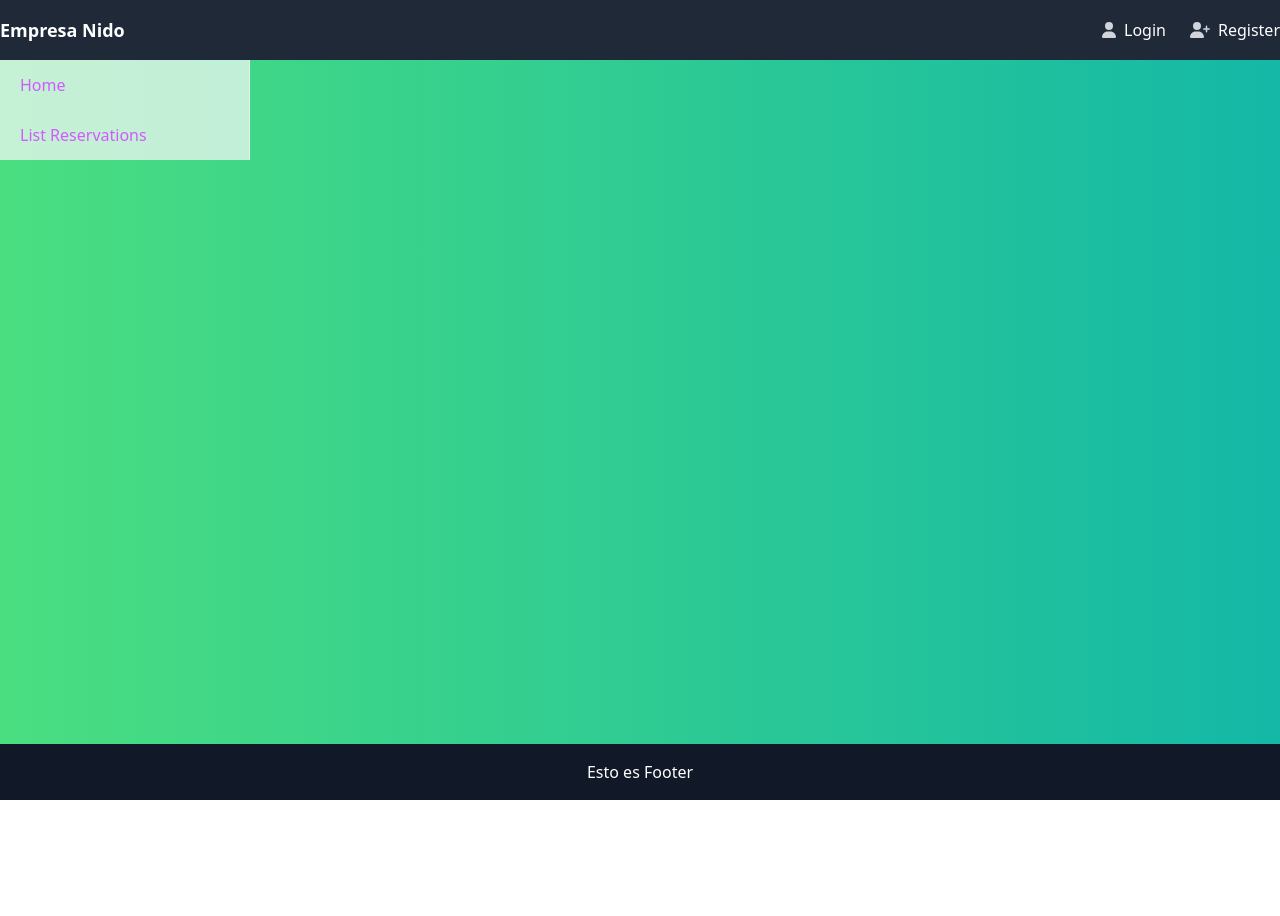
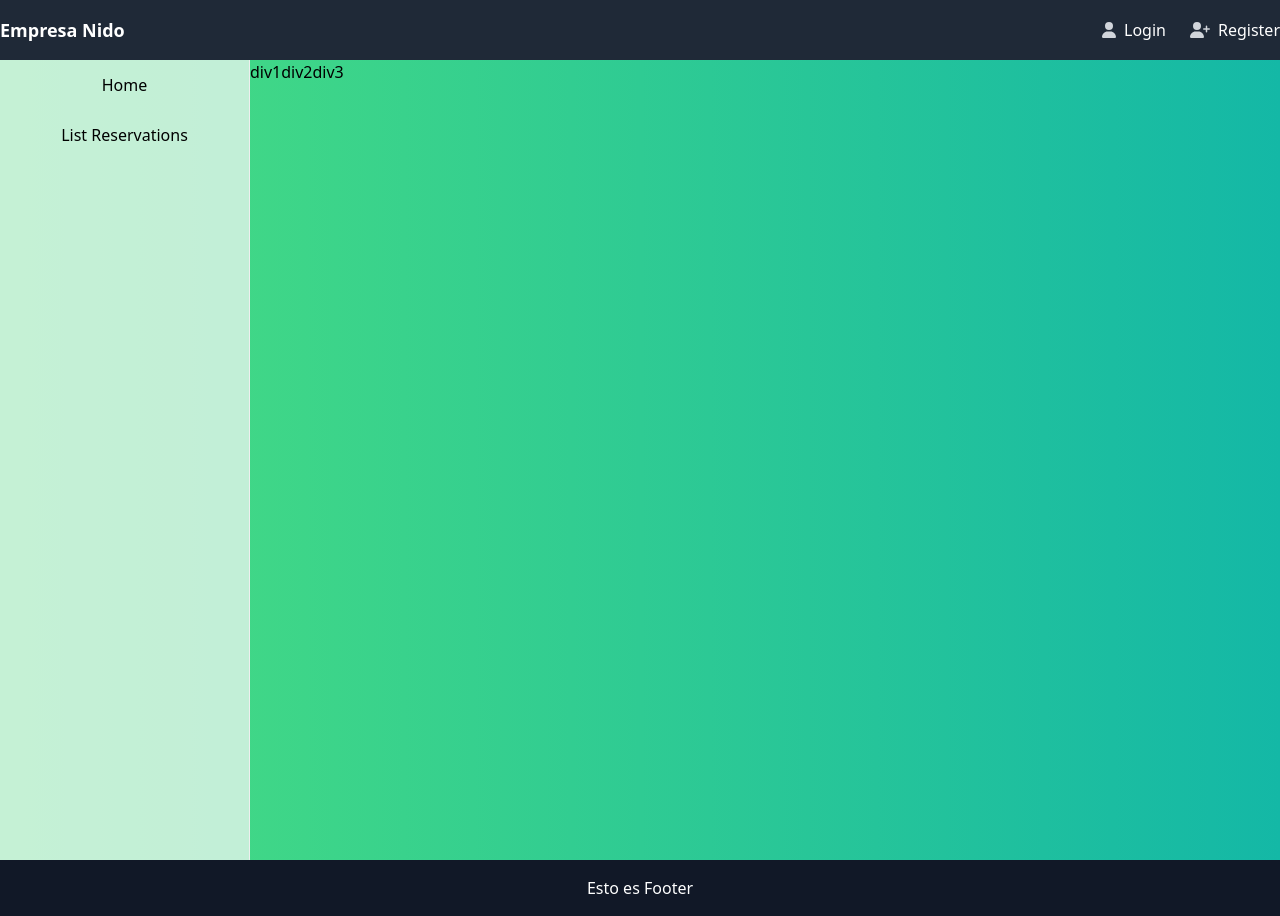
Before and after one commit to ch3p3l1t0/Hackaton-RETO-2, a React (Vite) app in the folder frontend/: page /dashboard/admin in a window 1280 px wide. Before the commit the page ends 800 px from the top, so only its background shows below. Built offline with nearby package versions, Linux system fonts and the light colour scheme.

Commit message:
feat(create context)

```diff
--- a/frontend/src/App.jsx
+++ b/frontend/src/App.jsx
@@ -14,7 +14,7 @@ function App() {
     <div className="flex flex-col min-h-screen bg-gradient-to-r from-green-400 to-teal-500">
       <Header />
 
-      <div className="flex-grow">
+      <div className="flex">
         <Routes>
           <Route
             path="/"
--- /dev/null
+++ b/frontend/src/components/CardAdmin.jsx
@@ -0,0 +1,3 @@
+export default function CardAdmin() {
+  return <div className="bg-lime-800">CardAdmin</div>;
+}
--- /dev/null
+++ b/frontend/src/context/AuthContext.jsx
@@ -0,0 +1,8 @@
+/* eslint-disable react/prop-types */
+import { createContext } from "react";
+
+export const AuthContext = createContext();
+
+export const AuthProvider = ({ children }) => {
+  return <AuthContext.Provider value={{}}>{children}</AuthContext.Provider>;
+};
--- /dev/null
+++ b/frontend/src/context/ReservationsContext.jsx
@@ -0,0 +1,12 @@
+/* eslint-disable react/prop-types */
+import { createContext } from "react";
+
+export const ReservationsContext = createContext();
+
+export const ReservationsProvider = ({ children }) => {
+  return (
+    <ReservationsContext.Provider value={{}}>
+      {children}
+    </ReservationsContext.Provider>
+  );
+};
--- /dev/null
+++ b/frontend/src/hooks/useAuth.jsx
@@ -0,0 +1,10 @@
+import { useContext } from "react";
+import { AuthContext } from "../context/AuthContext";
+
+export const useAuth = () => {
+  const context = useContext(AuthContext);
+  if (!context) {
+    throw new Error("useAuth must be used within an AuthProvider");
+  }
+  return context;
+};
--- a/frontend/src/pages/AdminDashboard.jsx
+++ b/frontend/src/pages/AdminDashboard.jsx
@@ -1,26 +1,41 @@
 import { Sidebar, Menu, MenuItem } from "react-pro-sidebar";
 import { Link } from "react-router-dom";
+import CardAdmin from "../components/CardAdmin";
 export default function AdminDashboard() {
   return (
-    <div>
-      <Sidebar>
-        <Menu
-          menuItemStyles={{
-            button: ({ level, active, disabled }) => {
-              // only apply styles on first level elements of the tree
-              if (level === 0)
-                return {
-                  color: disabled ? "#f5d9ff" : "#d359ff",
-                  backgroundColor: active ? "#eecef9" : undefined,
-                };
-            },
-          }}>
-          <MenuItem component={<Link to="/dashboard/admin" />}>Home</MenuItem>
-          <MenuItem component={<Link to="/dashboard/admin/listRervations" />}>
+    <>
+      <Sidebar
+        rootStyles={{
+          height: "100vh",
+          textAlign: "center",
+          justifyContent: "center",
+        }}>
+        <Menu>
+          <MenuItem
+            component={<Link to="/dashboard/admin" />}
+            menuItemStyles={{
+              padding: "1rem",
+              color: "white",
+              fontSize: "1.5rem",
+            }}>
+            Home
+          </MenuItem>
+          <MenuItem
+            component={<Link to="/dashboard/admin/listRervations" />}
+            menuItemStyles={{
+              padding: "1rem",
+              color: "white",
+              fontSize: "1.5rem",
+            }}>
             List Reservations
           </MenuItem>
         </Menu>
       </Sidebar>
-    </div>
+      <div className="flex justify-between">
+        <div>div1</div>
+        <div>div2</div>
+        <div>div3</div>
+      </div>
+    </>
   );
 }
--- /dev/null
+++ b/frontend/src/pages/ListRervations.jsx
@@ -0,0 +1,3 @@
+export default function ListRervations() {
+  return <div>ListRervations</div>;
+}
```
Also changed, not shown: frontend/src/hooks/useReservations.jsx (added), 1 other file (tests, documents, lock files or other folders).
